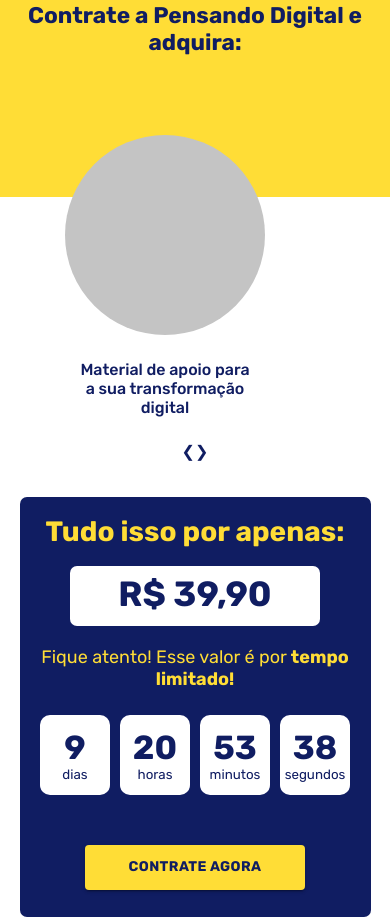
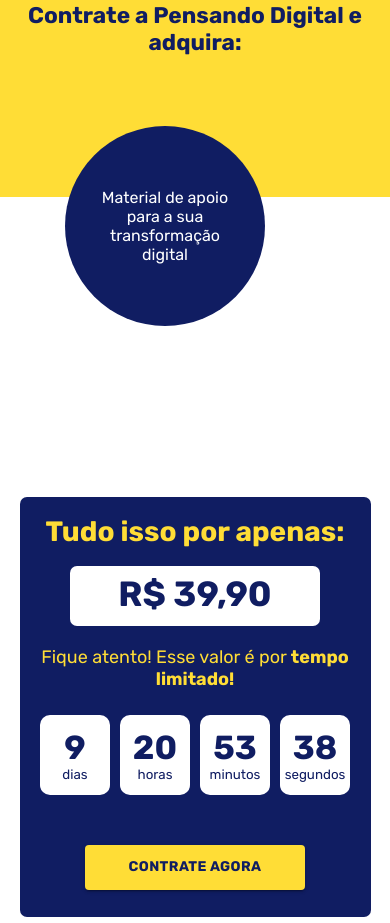
Before and after one commit to Juliancio/show-money-gama-xp31, a React (Create React App) app: page / in a window 390 px wide. Shown: the part 2520-3443 px from the top of the page. Built offline with nearby package versions, Linux system fonts and the light colour scheme.

Commit message:
mobile version

```diff
--- a/src/components/Benefits.js
+++ b/src/components/Benefits.js
@@ -7,28 +7,20 @@
             <div className="benefits">
                 <div className="benefit">
                     <div className="item">
-                    </div>
-                    <div className="description-item">
                         <p>Material de apoio para a sua transformação digital</p>
                     </div>
                 </div>
                 <div className="benefit">
                     <div className="item">
-                    </div>
-                    <div className="description-item">
                         <p>Um relatório completo sobre seu posicionamento digital</p>
                     </div>
                 </div>
                 <div className="benefit">
                     <div className="item">
-                    </div>
-                    <div className="description-item">
                         <p>Diversas dicas para ajudar na sua jornada no mercado digital</p>
                     </div>
                 </div>
             </div>
-            <a class="prev" onclick="plusSlides(-1)">&#10094;</a>
-            <a class="next" onclick="plusSlides(1)">&#10095;</a>
         </div >
     )
 }
--- a/src/components/Offer.js
+++ b/src/components/Offer.js
@@ -91,7 +91,8 @@
                         label="E-mail" variant="outlined" />
                 </form>
                 <div className='btn-quiz'>
-                    <Button style={{ marginTop: 15, height: 50, width: '100%', color: 'white', backgroundColor: '#101D62', textTransform: 'initial' }} variant="contained">
+                    <Button onClick={() => window.open('https://docs.google.com/forms/d/1K7QqKlBp-mNwKU00_wnoTnEq_3KhV9bFjAtjKplHb-w/edit')}
+                        style={{ marginTop: 15, height: 50, width: '100%', color: 'white', backgroundColor: '#101D62', textTransform: 'initial' }} variant="contained">
                         Quero fazer o quiz!
                     </Button>
                 </div>
--- a/src/components/style.css
+++ b/src/components/style.css
@@ -208,7 +208,7 @@
     width: 350px;
 }
 
-.description-item {
+/* .description-item {
     margin-top: 25px;
     text-align: center;
     color: #101D62;
@@ -216,10 +216,15 @@
     font-size: 18px;
     font-style: normal;
     font-weight: 500;
-}
+} */
 
 .item {
-    background: #C4C4C4;
+    background: #101D62;
+    display: flex;
+    align-items: center;
+    color: white;
+    padding: 25px;
+    text-align: center;
     border-radius: 100px;
     width: 200px;
     height: 200px;
@@ -348,9 +353,6 @@
     .benefit {
         margin: 15px;
     }
-    .description-item {
-        font-size: 12pt;
-    }
     .price {
         width: 90%;
         margin: 0 auto;
```
